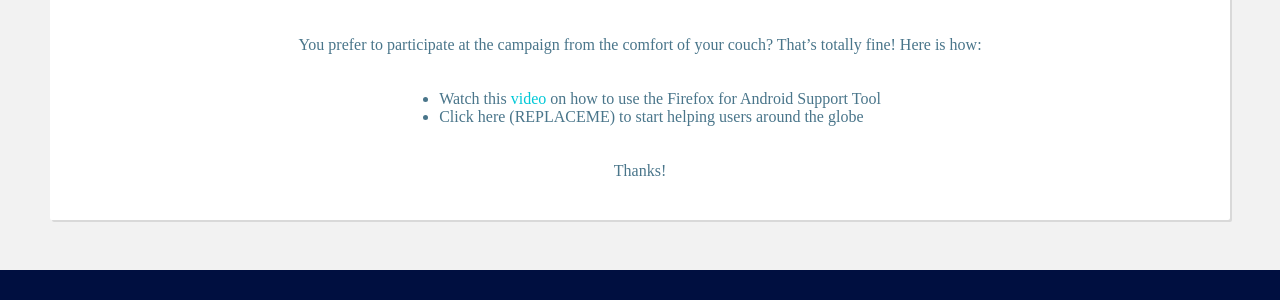
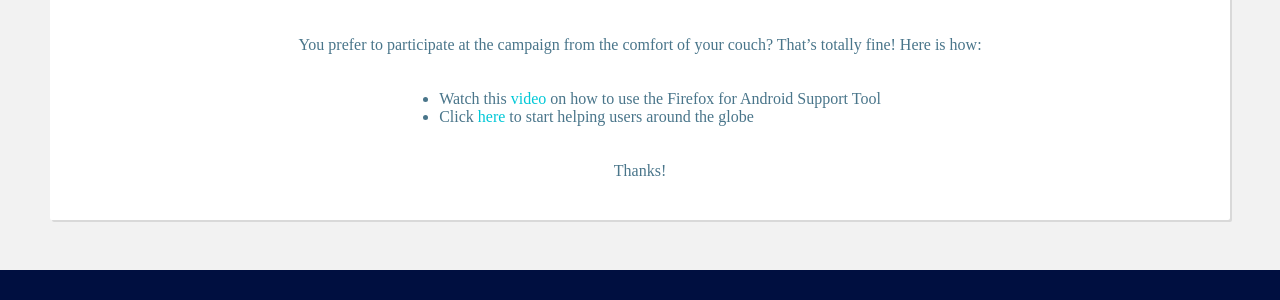
Before and after one commit to mozilla/sumo-playstore-campaign, a Jekyll site: the page built from _articles/participate.md, in a window 1280 px wide. Shown: the part 1337-1637 px from the top of the page. Built offline with Jekyll 4.4.1, drawn with Linux system fonts in a browser that asks for light colours; some web fonts are replaced; a script that is not in the unit is left out.

Commit message:
Update participate.md
added link for the support tool

```diff
--- a/_articles/participate.md
+++ b/_articles/participate.md
@@ -27,7 +27,7 @@ title: Attend an Event
 
     <ul>
     <li>Watch this <a href="https://www.youtube.com/watch?v=fJoC17w3lRY&feature=youtu.be">video</a> on how to use the Firefox for Android Support Tool</li>
-      <li>Click here (REPLACEME) to start helping users around the globe</li>
+      <li>Click <a href="https://supportusers.mozilla.community">here</a> to start helping users around the globe</li>
     </ul>
 
     <p>Thanks!</p>
```
